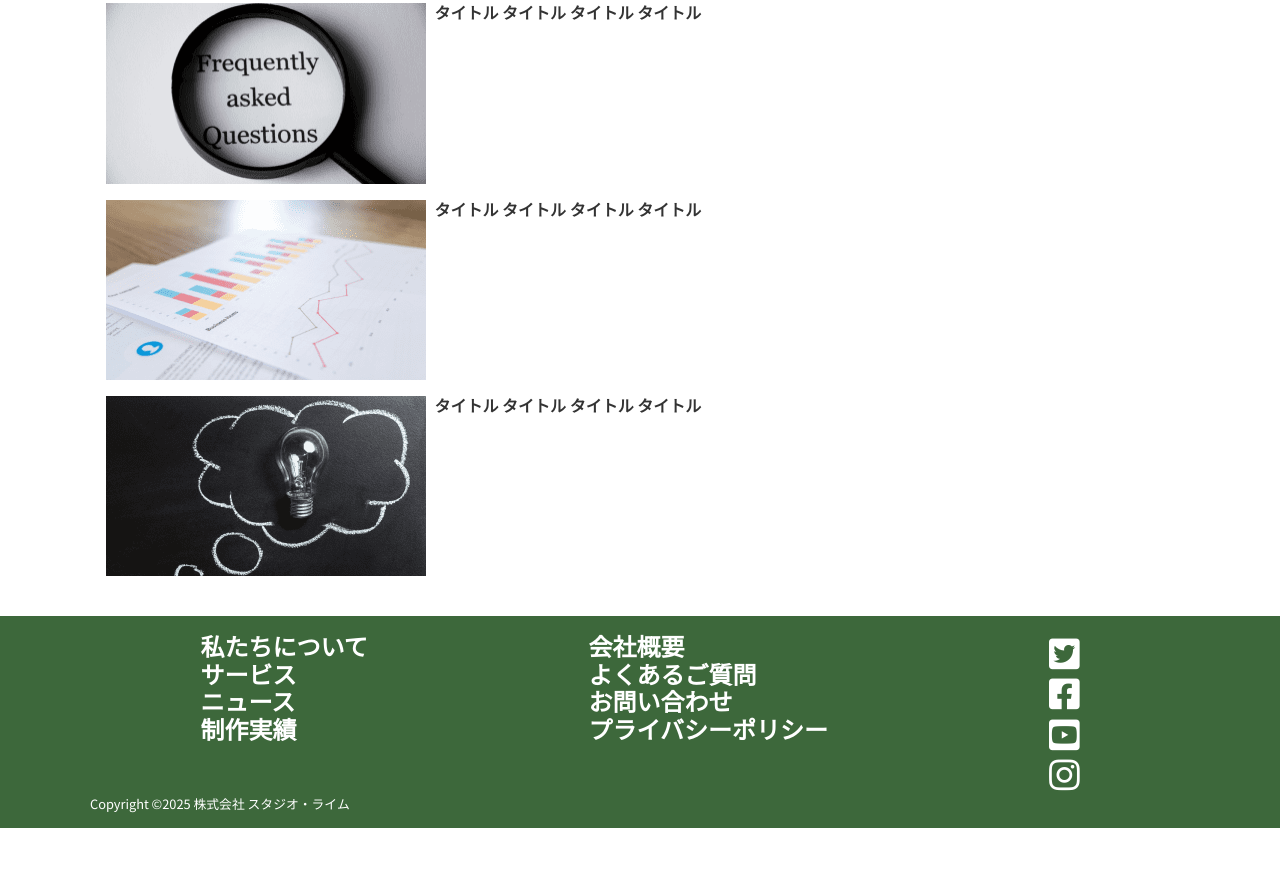
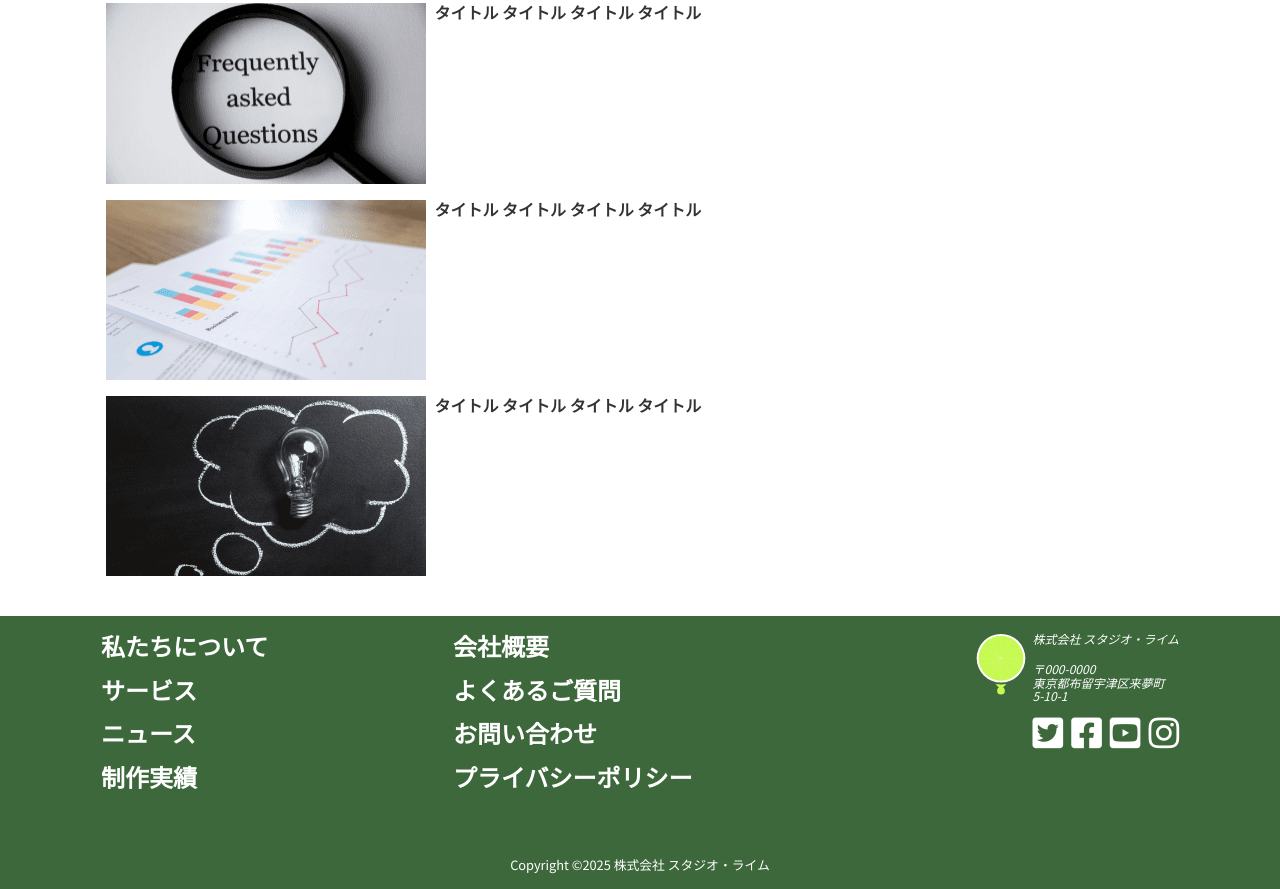
Before and after one commit to AlnaslGamma02/CorporateSite, a website built with webpack: page news.html in a window 1280 px wide. Shown: the part 904-1793 px from the top of the page. Before the commit the page ends 1732 px from the top, so only its background shows below. Built offline with nearby package versions, Linux system fonts and the light colour scheme.

Commit message:
ニュースページ（PC版）の更新。PC移行の為、中途でコミット。

```diff
--- a/news.html
+++ b/news.html
@@ -21,36 +21,27 @@
         </a>
 
         <ul class="c-header-nav-menu" id="js-nav-menu">
-          <li>
           <a class="c-header-nav-link" href="./index.html">
-              ホーム
+            <li>ホーム</li>
           </a>
-          </li>
-          <li>
           <a class="c-header-nav-link" href="./aboutUs.html">
-              私たちについて
+            <li>私たちについて</li>
           </a>
-          </li>
-          <li>
           <a class="c-header-nav-link" href="./service.html">
-              サービス
+            <li>サービス</li>
           </a>
-          </li>
-          <li>
-            <a class="c-header-nav-link" href="./news.html">
-              ニュース
+          <a class="c-header-nav-link is-active" href="./news.html">
+            <li>ニュース</li>
           </a>
-          </li>
-          <li>
           <a class="c-header-nav-link" href="./companyProfile.html">
-              会社概要
+            <li>会社概要</li>
           </a>
-          </li>
-          <li>
-            <a class="c-header-nav-link" href="./contactUs.html">
-              お問い合わせ
+          <a
+            class="c-header-nav-link c-menu-bar-button"
+            href="./contactUs.html"
+          >
+            <li>お問い合わせ</li>
           </a>
-          </li>
         </ul>
 
         <span class="c-menu-icon fas fa-bars" id="js-menu-icon"></span>
@@ -116,70 +107,101 @@
     </main>
     <footer class="c-footer-area" id="footer">
       <nav class="c-footer-nav l-container">
-        <div class="c-footer-nav-menu">
+        <div class="c-footer-left-col">
           <ul>
-            <li class="c-footer-list">
-              <a class="c-footer-link" href="./aboutUs.html">私たちについて</a>
+            <a class="c-footer-link" href="./aboutUs.html">
+              <li>
+                私たちについて
               </li>
-            <li class="c-footer-list">
-              <a class="c-footer-link" href="./service.html">サービス</a>
+            </a>
+            <a class="c-footer-link" href="./service.html">
+              <li>
+                サービス
               </li>
-            <li class="c-footer-list">
-              <a class="c-footer-link" href="./news.html">ニュース</a>
+            </a>
+            <a class="c-footer-link" href="./news.html">
+              <li>
+                ニュース
               </li>
-            <li class="c-footer-list">
-              <a class="c-footer-link" href="#">制作実績</a>
+            </a>
+            <a class="c-footer-link" href="#">
+              <li>
+                制作実績
               </li>
+            </a>
           </ul>
         </div>
-        <div class="c-footer-nav-menu">
+
+        <div class="c-footer-center-col">
           <ul>
-            <li class="c-footer-list">
-              <a class="c-footer-link" href="./companyProfile.html">会社概要</a>
+            <a class="c-footer-link" href="./companyProfile.html">
+              <li>
+                会社概要
               </li>
-            <li class="c-footer-list">
-              <a class="c-footer-link" href="./contactUs.html"
-                >よくあるご質問</a
-              >
+            </a>
+            <a class="c-footer-link" href="./contactUs.html">
+              <li>
+                よくあるご質問
               </li>
-            <li class="c-footer-list">
-              <a class="c-footer-link" href="./contactUs.html">お問い合わせ</a>
+            </a>
+            <a class="c-footer-link" href="./contactUs.html">
+              <li>
+                お問い合わせ
               </li>
-            <li class="c-footer-list">
-              <a class="c-footer-link" href="#">プライバシーポリシー</a>
+            </a>
+            <a class="c-footer-link" href="#">
+              <li>
+                プライバシーポリシー
               </li>
+            </a>
           </ul>
         </div>
-        <div class="c-footer-sns-area">
-          <ul class="c-footer-sns-menu">
+
+        <div class="c-footer-right-col">
+          <address class="c-footer-address">
+            <a href="./index.html">
+              <img class="c-footer-logo" src="./dest/img/icon.svg" alt="logo" />
+            </a>
+            <div>
+              <p>株式会社 スタジオ・ライム</p>
+              <p class="c-footer-place">
+                〒000-0000<br />東京都布留宇津区来夢町 5-10-1
+              </p>
+            </div>
+          </address>
+
+          <div>
+            <ul class="c-footer-sns-list">
+              <a class="c-footer-sns-link" href="#">
                 <li>
+                  <span class="fab fa-twitter-square"></span>
+                </li>
+              </a>
               <a class="c-footer-sns-link" href="#">
-                <span class="fab fa-twitter-square"></span>
+                <li>
+                  <span class="fab fa-facebook-square"></span>
+                </li>
               </a>
+              <a class="c-footer-sns-link" href="#">
+                <li>
+                  <span class="fab fa-youtube-square"></span>
                 </li>
+              </a>
+              <a class="c-footer-sns-link" href="#">
                 <li>
-              <a class="c-footer-sns-link" href="#">
-                <span class="fab fa-facebook-square"></span>
+                  <span class="fab fa-instagram"></span>
+                </li>
               </a>
-            </li>
-            <li>
-              <a class="c-footer-sns-link" href="#">
-                <span class="fab fa-youtube-square"></span>
-              </a>
-            </li>
-            <li>
-              <a class="c-footer-sns-link" href="#">
-                <span class="fab fa-instagram"></span>
-              </a>
-            </li>
             </ul>
+          </div>
         </div>
       </nav>
 
-      <div class="c-copyright l-container">
+      <div class="c-footer-copyright l-container">
         <small>Copyright ©2025 株式会社 スタジオ・ライム</small>
       </div>
     </footer>
+
     <script src="./dest/js/main.js"></script>
   </body>
 </html>
--- a/src/sass/object/project/_articles.scss
+++ b/src/sass/object/project/_articles.scss
@@ -1,3 +1,4 @@
+// ニュースページ
 .p-articles-list-area {
   margin-top: 40px;
   padding: 0 16px;
```
Also changed, not shown: 1 other file. Lines whose indentation alone changed are shown as unchanged.
